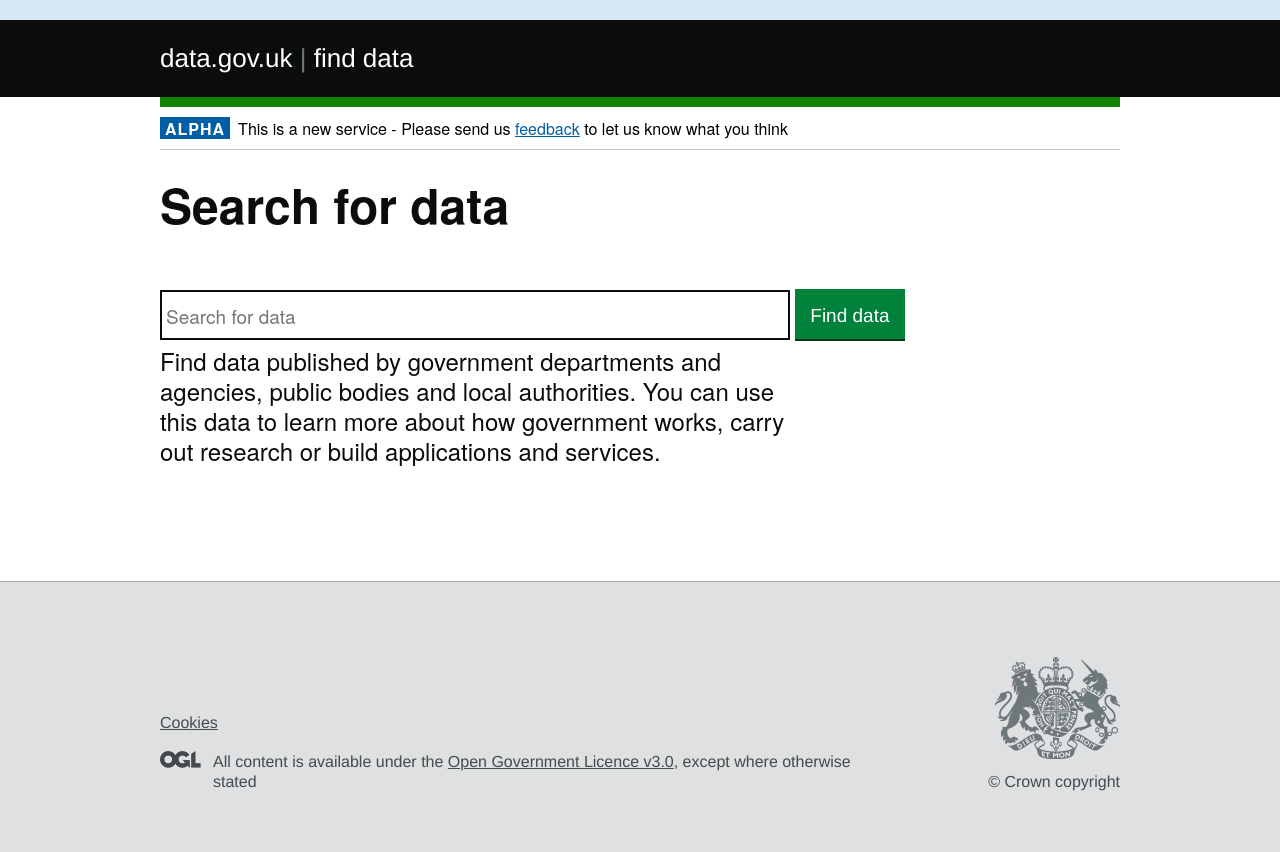
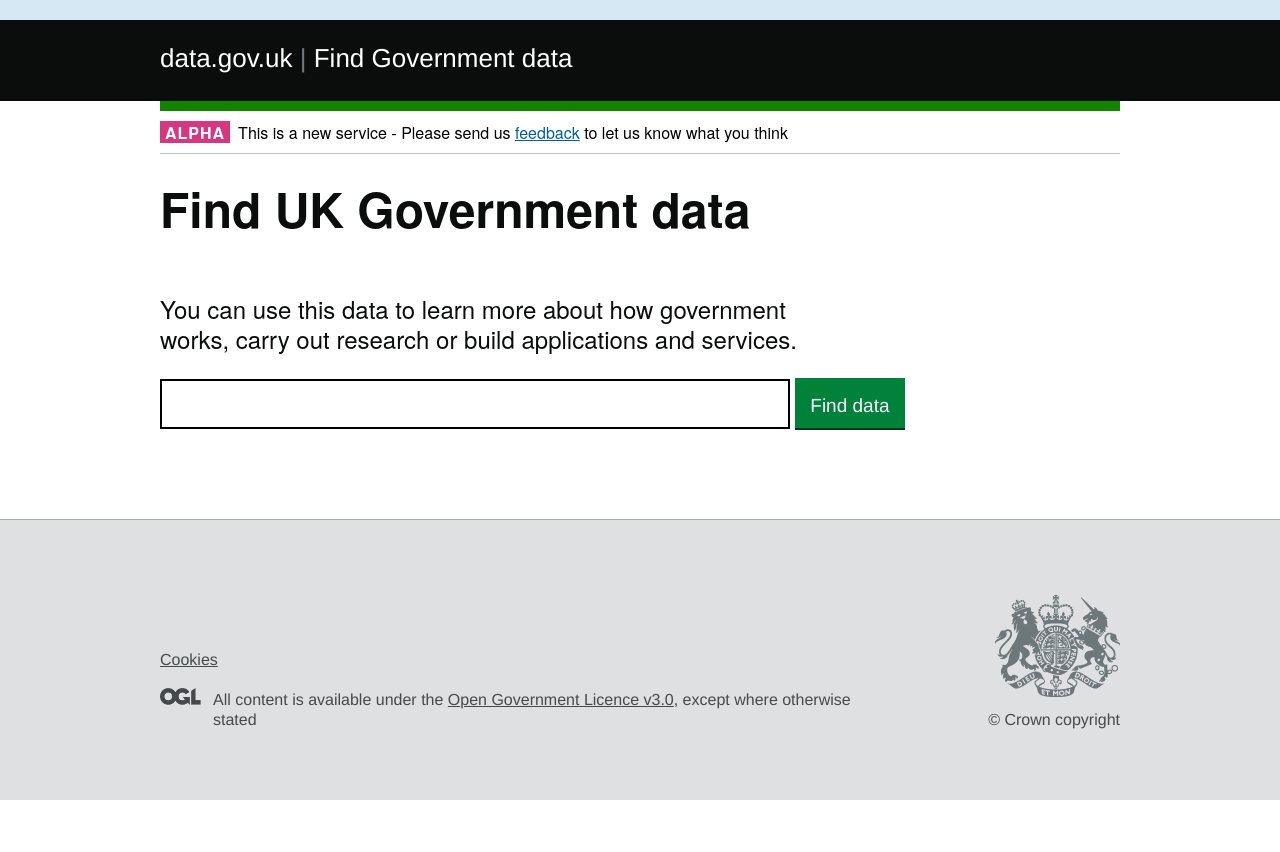
Before and after one commit to isabella232/find_data_alpha, a Django app: page / in a window 1280 px wide. After the commit the page ends 800 px from the top, so only its background shows below. Run offline with Django 3.2, Linux system fonts and the light colour scheme; parts of the project's set-up code (start-up, migrations or seed data) failed here and were passed over.

Commit message:
Maria changes to text (mostly)

```diff
--- a/src/assets/css/main.css
+++ b/src/assets/css/main.css
@@ -646,8 +646,6 @@ hr {
   -webkit-border-radius: 0;
   -moz-border-radius: 0;
   border-radius: 0;
-  outline: 1px solid transparent;
-  outline-offset: -1px;
   -webkit-appearance: none;
   -webkit-box-shadow: 0 2px 0 #003618;
   -moz-box-shadow: 0 2px 0 #003618;
@@ -947,7 +945,7 @@ hr {
   border-radius: 50%;
   background: #0b0c0c;
   color: #fff;
-  font-family: "HelveticaNeue", "Helvetica Neue", "Arial", "Helvetica", sans-serif;
+  font-family: "ntatabularnumbers", "nta", Arial, sans-serif;
   font-size: 12px;
   font-weight: bold;
   text-align: center; }
@@ -1208,7 +1206,6 @@ textarea {
   line-height: 1.25;
   width: 100%;
   padding: 5px 4px 4px;
-  color: inherit;
   background-color: transparent;
   border: 2px solid; }
   @media (min-width: 641px) {
@@ -1281,9 +1278,7 @@ textarea.form-control {
   position: relative;
   padding: 8px 10px 9px 50px;
   margin-bottom: 10px;
-  cursor: pointer;
-  -ms-touch-action: manipulation;
-  touch-action: manipulation; }
+  cursor: pointer; }
   @media (min-width: 641px) {
     .block-label {
       float: left;
@@ -1486,13 +1481,13 @@ input[type=number] {
   .breadcrumbs a {
     color: #0b0c0c; }
 
-.phase-banner {
+.phase-banner-alpha {
   padding: 10px 0 8px;
   border-bottom: 1px solid #bfc1c3; }
   @media (min-width: 641px) {
-    .phase-banner {
+    .phase-banner-alpha {
       padding-bottom: 10px; } }
-  .phase-banner p {
+  .phase-banner-alpha p {
     display: table;
     margin: 0;
     color: #000;
@@ -1502,10 +1497,10 @@ input[type=number] {
     font-size: 14px;
     line-height: 1.14286; }
     @media (min-width: 641px) {
-      .phase-banner p {
+      .phase-banner-alpha p {
         font-size: 16px;
         line-height: 1.25; } }
-  .phase-banner .phase-tag {
+  .phase-banner-alpha .phase-tag {
     display: -moz-inline-stack;
     display: inline-block;
     margin: 0 8px 0 0;
@@ -1519,24 +1514,21 @@ input[type=number] {
     letter-spacing: 1px;
     text-decoration: none;
     color: #fff;
-    background-color: #005ea5; }
+    background-color: #d53880; }
     @media (min-width: 641px) {
-      .phase-banner .phase-tag {
+      .phase-banner-alpha .phase-tag {
         font-size: 16px;
         line-height: 1.25; } }
-  .phase-banner span {
+  .phase-banner-alpha span {
     display: table-cell;
     vertical-align: baseline; }
 
-.phase-banner-alpha,
 .phase-banner-beta {
   padding: 10px 0 8px;
   border-bottom: 1px solid #bfc1c3; }
   @media (min-width: 641px) {
-    .phase-banner-alpha,
     .phase-banner-beta {
       padding-bottom: 10px; } }
-  .phase-banner-alpha p,
   .phase-banner-beta p {
     display: table;
     margin: 0;
@@ -1547,11 +1539,9 @@ input[type=number] {
     font-size: 14px;
     line-height: 1.14286; }
     @media (min-width: 641px) {
-      .phase-banner-alpha p,
       .phase-banner-beta p {
         font-size: 16px;
         line-height: 1.25; } }
-  .phase-banner-alpha .phase-tag,
   .phase-banner-beta .phase-tag {
     display: -moz-inline-stack;
     display: inline-block;
@@ -1566,13 +1556,11 @@ input[type=number] {
     letter-spacing: 1px;
     text-decoration: none;
     color: #fff;
-    background-color: #005ea5; }
+    background-color: #f47738; }
     @media (min-width: 641px) {
-      .phase-banner-alpha .phase-tag,
       .phase-banner-beta .phase-tag {
         font-size: 16px;
         line-height: 1.25; } }
-  .phase-banner-alpha span,
   .phase-banner-beta span {
     display: table-cell;
     vertical-align: baseline; }
@@ -1617,7 +1605,7 @@ input[type=number] {
   letter-spacing: 1px;
   text-decoration: none;
   color: #fff;
-  background-color: #005ea5;
+  background-color: #d53880;
   margin-top: 7px; }
   @media (min-width: 641px) {
     #global-header .phase-tag-logo {
@@ -1636,7 +1624,7 @@ input[type=number] {
 
 @media (min-width: 769px) {
   #global-header.with-proposition .header-wrapper .header-global {
-    width: 31%; }
+    width: 69%; }
   #global-header.with-proposition .header-wrapper .header-proposition {
     width: 69%; } }
 
--- a/src/assets/govuk_template/templates/govuk_template/base.html
+++ b/src/assets/govuk_template/templates/govuk_template/base.html
@@ -53,7 +53,7 @@
         <div class="header-global">
           <div class="header-logo">
             <a href="{{ homepage_url|default:'https://www.gov.uk' }}" title="{{ logo_link_title|default:'Go to the GOV.UK homepage' }}" id="logo" class="content">
-              <img src="{% static 'images/gov.uk_logotype_crown_invert_trans.png' %}" width="36" height="32" alt="">data.gov.uk<span class="separator"></span>find data
+              <img src="{% static 'images/gov.uk_logotype_crown_invert_trans.png' %}" width="36" height="32" alt="">data.gov.uk<span class="separator"></span>Find Government data
             </a>
           </div>
           {% block inside_header %}{% endblock %}
--- a/src/assets/scss/main.scss
+++ b/src/assets/scss/main.scss
@@ -50,7 +50,7 @@ $alpine-fresh: #128400;
 
 @media (min-width: 769px) {
   #global-header.with-proposition .header-wrapper .header-global {
-    width: 31%;
+    width: 69%;
   }
   #global-header.with-proposition .header-wrapper .header-proposition {
     width: 69%;
--- a/src/find_data/templates/home.html
+++ b/src/find_data/templates/home.html
@@ -7,24 +7,27 @@
 
 {% block inner_content %}
   <div class="dashboard">
-    <h1 class="heading-xlarge">Search for data</h1>
+    <h1 class="heading-xlarge">Find UK Government data</h1>
+
+    <div class="grid-rowx">
+        <p class="lede search-blurb">You can use this data to learn
+        more about how government<br/>works, carry out research or build
+        applications and services.
+        </p>
+    </div>
+
 
     <div class="grid-row">
         <form id="search-form" action="/dataset" method="GET" class="column-two-thirds">
           <fieldset>
             <div id="search-box">
             <nobr>
-              <input id="q" name="q" type="text" placeholder='Search for data' class="form-control search" autocomplete="off" style="width: 100%; height: 50px;"/>
+              <input id="q" name="q" type="text" placeholder='' class="form-control search" autocomplete="off" style="width: 100%; height: 50px;"/>
               <button type="submit" class="button" style="height: 50px;  margin-top: -1px">Find data</button>
               </nobr>
             </div>
           </fieldset>
         </form>
-        <p class="lede search-blurb column-two-thirds">Find data published by government departments and agencies,
-        public bodies and local authorities. You can use this data to learn
-        more about how government works, carry out research or build
-        applications and services.
-        </p>
 
     </div>
 
```
